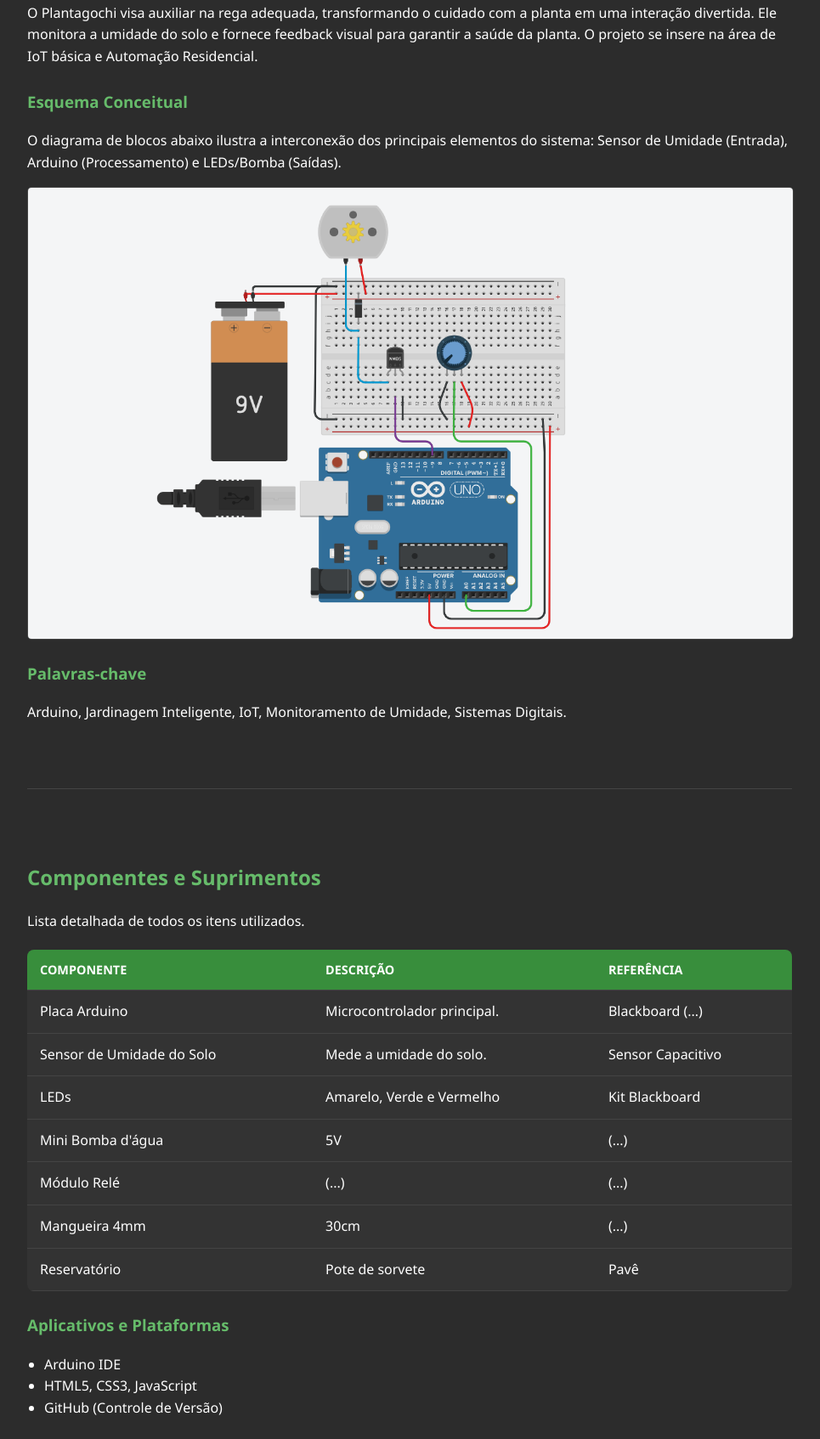
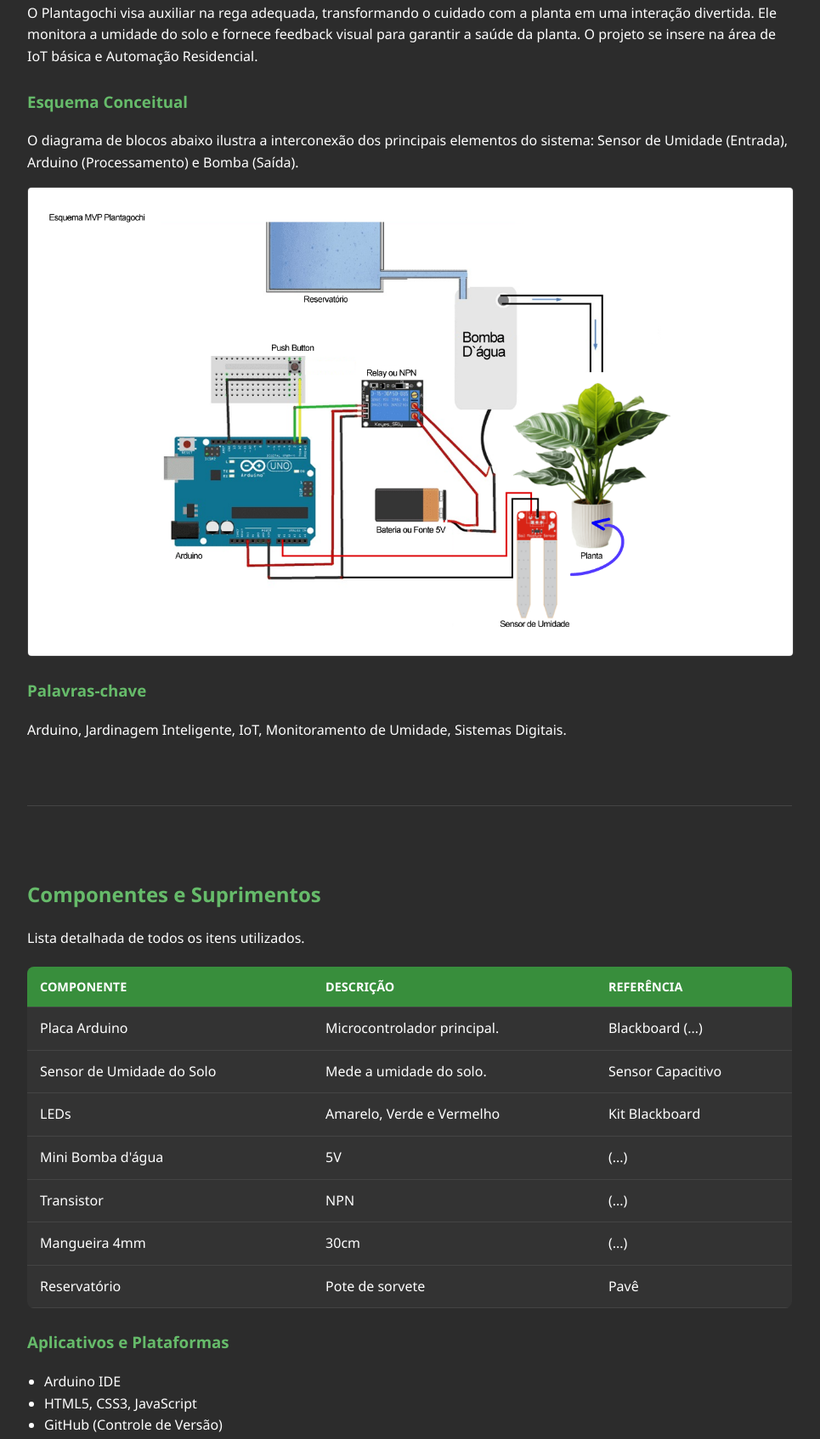
Before and after one commit to l-bonfim/Projeto-Sistemas-Digitais-Plantagoshi, a plain HTML site: page site/index.html in a window 1280 px wide. Shown: the part 512-2206 px from the top of the page at 85% size, without its empty margins (158-1123 px from the left). Drawn offline with Linux system fonts and the light colour scheme.

Commit message:
Atualizando site com esquema conceitual e email de leo

```diff
--- a/site/index.html
+++ b/site/index.html
@@ -32,9 +32,9 @@
             </div>
             <div class="esquema-conceitual">
                 <h3>Esquema Conceitual</h3>
-                <p>O diagrama de blocos abaixo ilustra a interconexão dos principais elementos do sistema: Sensor de Umidade (Entrada), Arduino (Processamento) e LEDs/Bomba (Saídas).</p>
+                <p>O diagrama de blocos abaixo ilustra a interconexão dos principais elementos do sistema: Sensor de Umidade (Entrada), Arduino (Processamento) e Bomba (Saída).</p>
 
-                <img src="./img/temp_esquema_conceitual.png" alt="Esquema Conceitual do Plantagochi">
+                <img src="./img/Esquema-plantagochi.png" alt="Esquema Conceitual do Plantagochi">
             </div>
             <div class="palavras-chave">
                 <h3>Palavras-chave</h3>
@@ -77,8 +77,8 @@
                     </tr>
 
                     <tr>
-                        <td>Módulo Relé</td>
-                        <td>(...)</td>
+                        <td>Transistor</td>
+                        <td>NPN</td>
                         <td>(...)</td>
                     </tr>
                     <tr>
@@ -322,7 +322,7 @@
             </div>
             <div class="membro">
                 <img src="./img/temp_autor_00.jpeg" alt="Foto Autor 1">
-                <h4>Leo Skate</h4>
+                <h4>Leonardo Tiago</h4>
                 <p>
                     <a href="LINK_GITHUB_1" target="_blank">GitHub</a> |
                     <a href="LINK_LINKEDIN_1" target="_blank">LinkedIn</a>
```
Also changed, not shown: site/img/Esquema-plantagochi.png (added), site/img/temp_esquema_conceitual.png (deleted).
